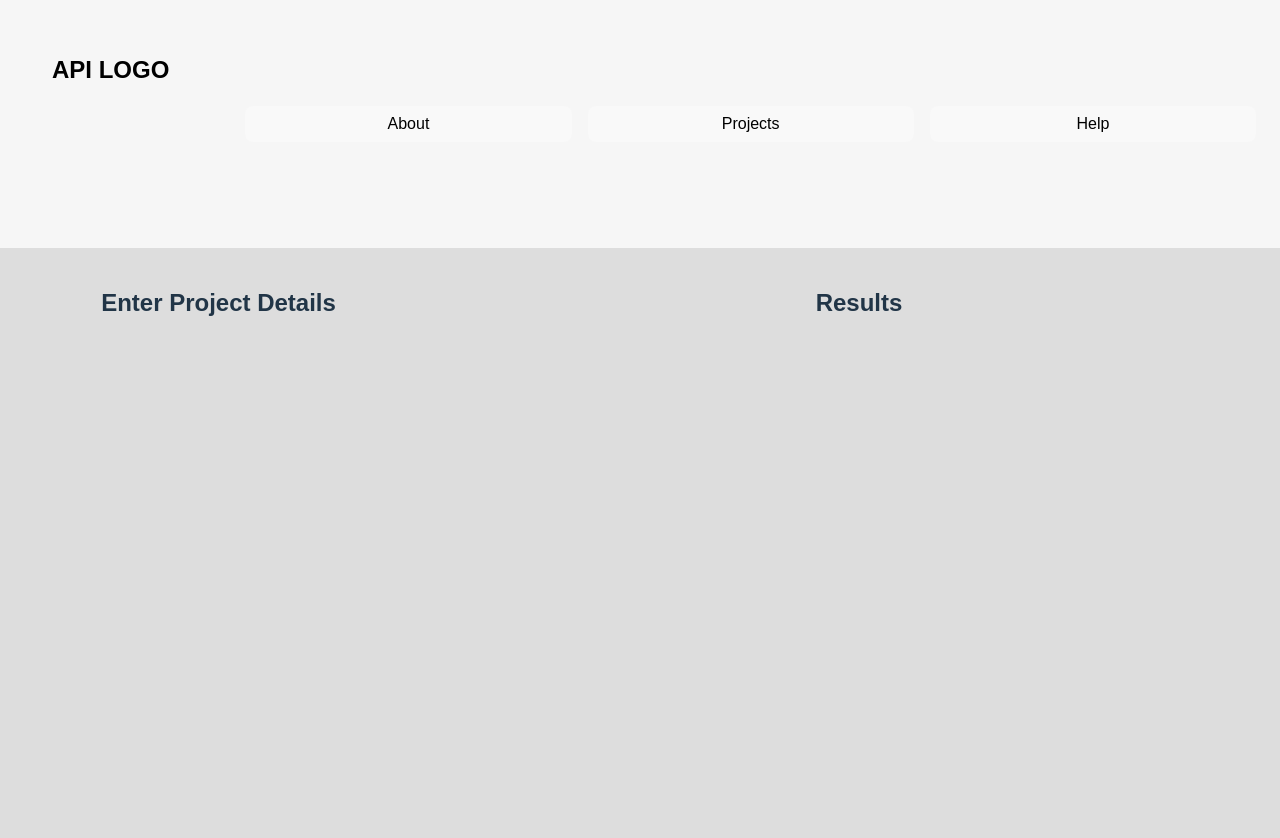
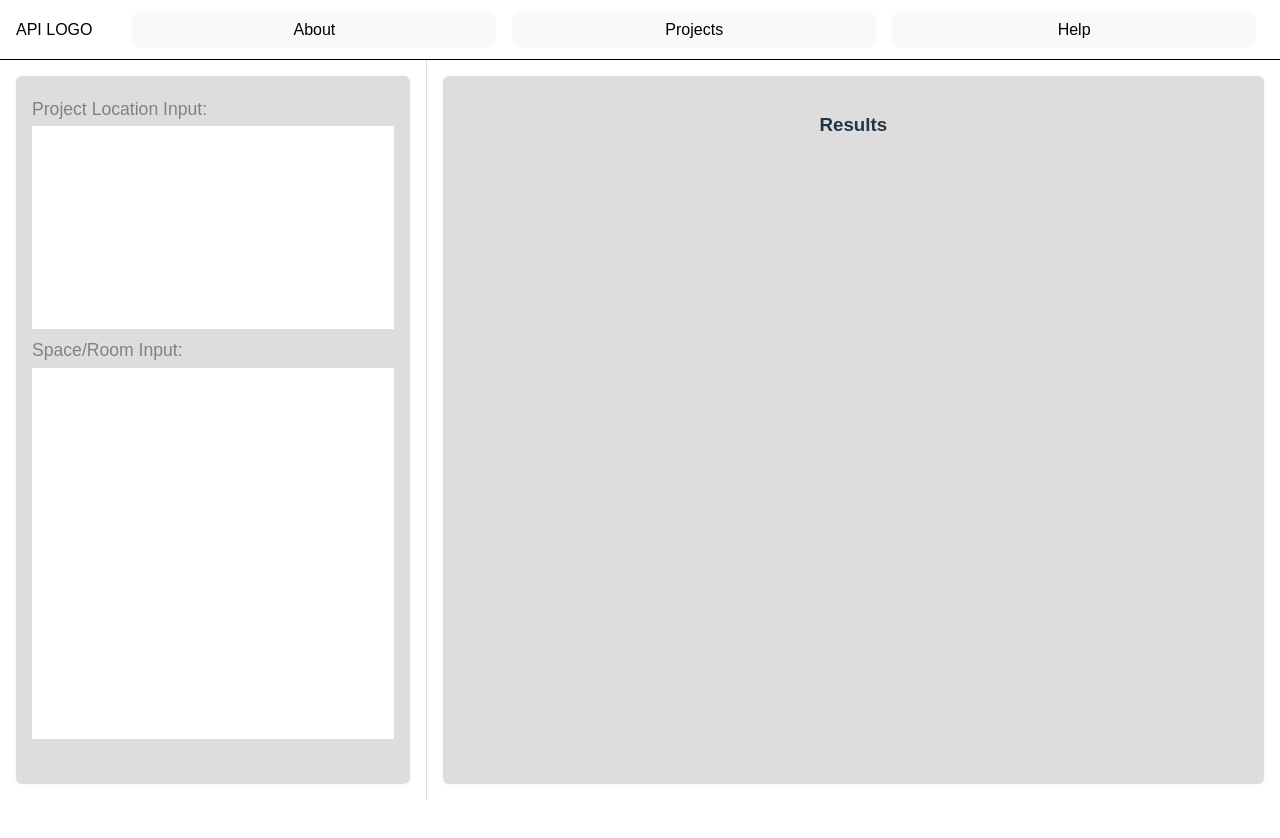
Before and after one commit to lavendercaterpillar/capstone-frontend, a React (Vite) app: page / in a window 1280 px wide. Shown: the top 838 px of the page. After the commit the page ends 800 px from the top, so only its background shows below. Built offline with nearby package versions, Linux system fonts and the light colour scheme.

Commit message:
Add Input Page: Header and Input Panel

```diff
--- a/src/pages/InputPage.css
+++ b/src/pages/InputPage.css
@@ -1,3 +1,7 @@
+/* GLOBAL RESET + BOX MODEL */
+* {
+    box-sizing: border-box;
+}
 /* Ensure full height across devices */
 html,
 body,
@@ -10,11 +14,12 @@ body,
 }
 
 /* Top-level layout */
+/* FLEX CONTAINER */
 .input-page {
     display: flex;
     flex-direction: column;
     min-height: 100vh;
-    width: 100%;
+    /* width: 100%; */
 }
 
 /* Header bar */
@@ -22,16 +27,23 @@ body,
     display: flex;
     align-items: center;
     justify-content: space-between;
-    padding: 1rem;
-    background-color: #f6f6f6;
-    border-bottom: 1px solid #ddd;
+    height: 60px;
+    padding: 0.5rem 1rem;
+    background-color: white;
+    border-bottom: 1px solid black;
 }
 
 .logo {
     color: black;
-    font-weight: bold;
-    font-size: 1.5rem;
-    flex-shrink: 0;
+    font-size: 1.0rem;
+    padding: 0; /* top/bottom: 0.25rem, left/right: 0.5rem */
+    line-height: 1;         /* Remove vertical spacing */
+    /* flex-shrink: 0; */
+    overflow: hidden;
+    text-overflow: ellipsis;
+    display: flex;
+    align-items: center;    /* Vertical alignment */
+    height: 100%;           /* Match header height */
 }
 
 /* Navigation buttons */
@@ -55,22 +67,86 @@ body,
 .main-content {
     display: flex;
     flex-direction: row;
-    height: 100vh; /* or any value that gives the panels room */
+    flex: 1;
 }
 
 /* Left: input form */
 .input-panel {
+    display: flex;
+    flex-direction: column;
+    overflow-y: auto;
     flex: 1 1 100%;
     padding: 1rem;
     border-right: none;
-    background-color: #ddd;
+    background-color: white;
+}
+
+.location-input-container {
+    background-color: white;
+    height: 30%; /* 1/4 of the input-panel or more */
+    padding: 0.5rem 0.75rem;
+    margin-bottom: 0.5rem;
+    display: flex;
+    flex-direction: column;
+}
+
+.location-title {
+    color: rgb(130, 130, 130);
+    font-size: 1.1rem;
+    text-align: left;
+    /* margin for h3 in input panel */
+    margin: 0.25rem 0;
+    padding: 0;
+    font-size: 1.1rem;
+}
+
+.location-inner-box {
+    flex: 1;
+    background-color: white;
+    border-radius: 4px;
+    padding: 0.5rem;
+}
+
+.room-input-container {
+    background-color: white;
+    height: 55%;
+    padding: 0.5rem 0.75rem;
+    margin-bottom: 0.5rem;
+    display: flex;
+    flex-direction: column;
+}
+
+.room-title {
+    color: rgb(130, 130, 130);
+    font-size: 1.1rem;
+    text-align: left;
+    margin: 0.25rem 0;
+    padding: 0;
+    font-size: 1.1rem;
+}
+
+.room-inner-box {
+    flex: 1;
+    background-color: white;
+    border-radius: 4px;
+    padding: 0.5rem;
 }
 
 /* Right: output panel */
 .output-panel {
-    flex: 1 1 100%;
+    display: flex;
+    flex-direction: column;
     padding: 1rem;
+    background-color: white;
+}
+
+/* Panel gray inner box */
+.panel-inner-box {
     background-color: #ddd;
+    border-radius: 6px;
+    padding: 1rem;
+    height: 100%;
+    box-shadow: 0 0 4px rgba(0, 0, 0, 0.05);
 }
 
 /* Two-column layout for larger screens */
@@ -83,4 +159,5 @@ body,
     .output-panel {
         flex: 2 1 66.66%;
     }
+
 }
--- a/src/pages/InputPage.jsx
+++ b/src/pages/InputPage.jsx
@@ -18,14 +18,29 @@ const InputPage = () => {
             <main className="main-content">
                 {/* LEFT: Input Form */}
                 <section className="input-panel">
-                    <h2>Enter Project Details</h2>
-                    {/* Form fields will go here */}
+                    <div className="panel-inner-box">
+                        <p className="location-title">Project Location Input:</p>
+                            <div className="location-input-container">
+                                <div className="location-inner-box">
+                                {/* Optional: inner content */}
+                                </div>
+                            </div>
+
+                        <p className="room-title">Space/Room Input:</p>
+                            <div className="room-input-container">
+                                <div className="room-inner-box">
+                                {/* Optional: inner content */}
+                                </div>
+                            </div>
+                    </div>
                 </section>
 
                 {/* RIGHT: Output Display */}
                 <section className="output-panel">
-                    <h2>Results</h2>
-                    {/* Output display will go here */}
+                    <div className="panel-inner-box">
+                        <h3>Results</h3>
+                        {/* Output display will go here */}
+                    </div>
                 </section>
             </main>
         </div>
```
